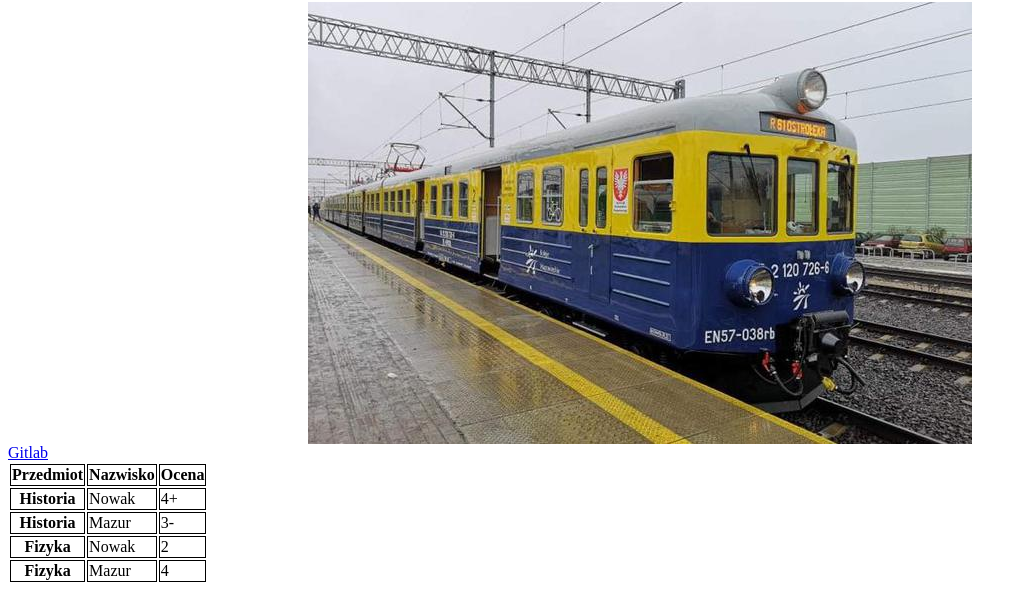
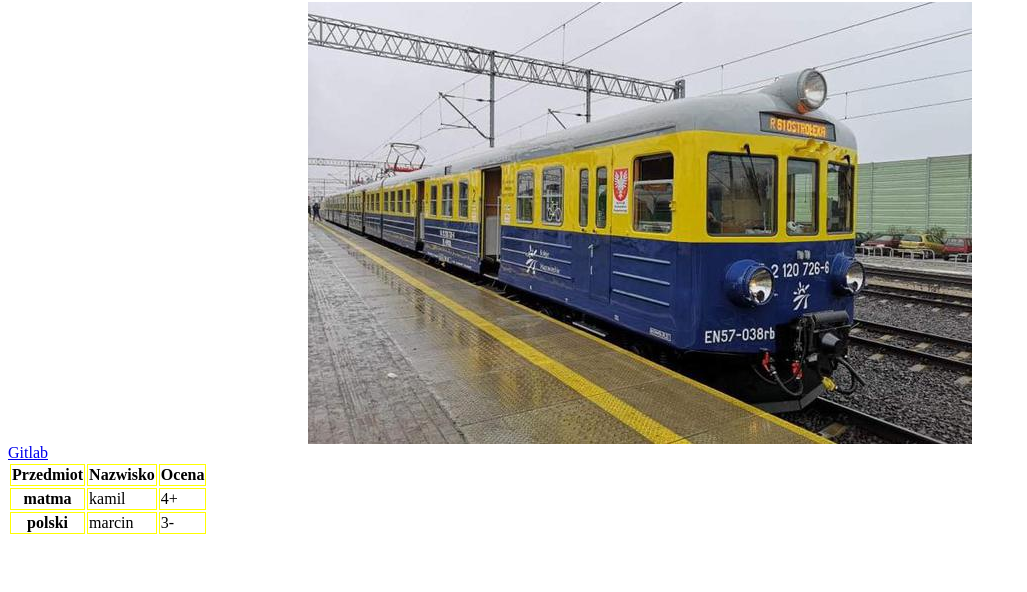
Before and after one commit to tomek1421/tomek1421.github.io, a plain HTML site: page index.html in a window 1280 px wide. Shown: the part 230-822 px from the top of the page, without its empty margins (0-1027 px from the left). After the commit the page ends 800 px from the top, so only its background shows below. Drawn offline with Linux system fonts and the light colour scheme.

Commit message:
Update index.html

```diff
--- a/index.html
+++ b/index.html
@@ -11,7 +11,7 @@
    <center><img src="pociag.jpg" alt="train"></center>
   </div>
   <a href="https://gitlab.com/">Gitlab</a>
-  <style> td, th { border: 1px solid black; } </style>
+  <style> td, th { border: 1px solid yellow; } </style>
 
   <table>
      <thead>
@@ -21,16 +21,10 @@
      </thead>
      <tbody>
         <tr>
-           <th>Historia</th> <td>Nowak</td> <td>4+</td>
+           <th>matma</th> <td>kamil</td> <td>4+</td>
         </tr>
         <tr>
-           <th>Historia</th> <td>Mazur</td> <td>3-</td>
-        </tr>
-        <tr>
-           <th>Fizyka</th> <td>Nowak</td> <td>2</td>
-        </tr>
-        <tr>
-           <th>Fizyka</th> <td>Mazur</td> <td>4</td>
+           <th>polski</th> <td>marcin</td> <td>3-</td>
         </tr>
      </tbody>
   </table>
```
